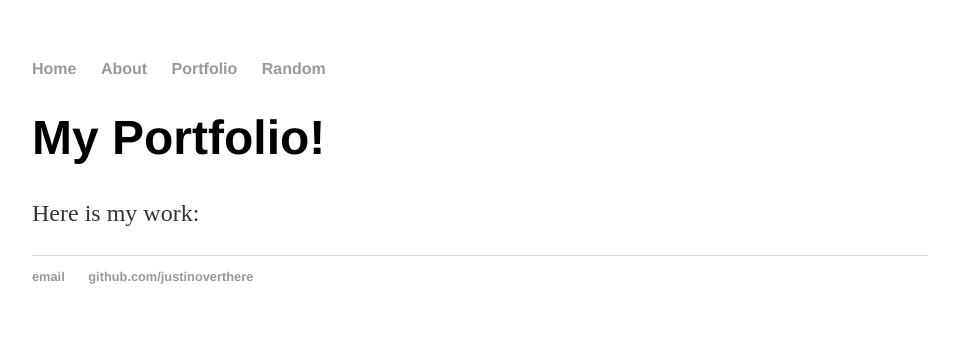
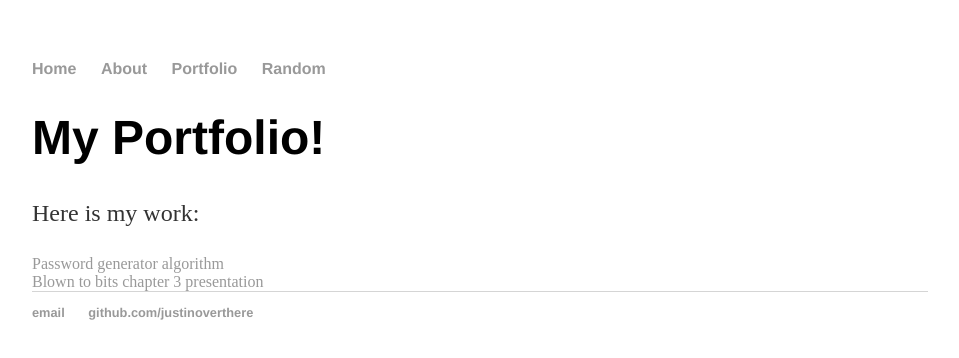
Before and after one commit to justinoverthere/justinoverthere.github.io, a plain HTML site: page portfolio.html in a window 1280 px wide. Shown: the whole page, without its empty margins (160-1119 px from the left). Drawn offline with Linux system fonts and the light colour scheme.

Commit message:
Update portfolio.html

```diff
--- a/portfolio.html
+++ b/portfolio.html
@@ -18,6 +18,9 @@
     		<div class="blurb">
         		<h1>My Portfolio!</h1>
                 <p>Here is my work:</p>
+			<a href="https://docs.google.com/document/d/1KWC7elYAnXcYI-7wR8pMFKWVXVdv452BXM22d2wd-oY/edit?usp=sharing">Password generator algorithm</a>
+                <br>
+                <a href="https://docs.google.com/presentation/d/1mNCg0aNeiFJeRlcn6beJODzCHigtjLhGjzlMe0UbMXg/edit?usp=sharing">Blown to bits chapter 3 presentation</a>
         <footer>
     		<ul>
         		<li><a href="mailto:justinhortiz.hi808@gmail.com">email</a></li>
```
